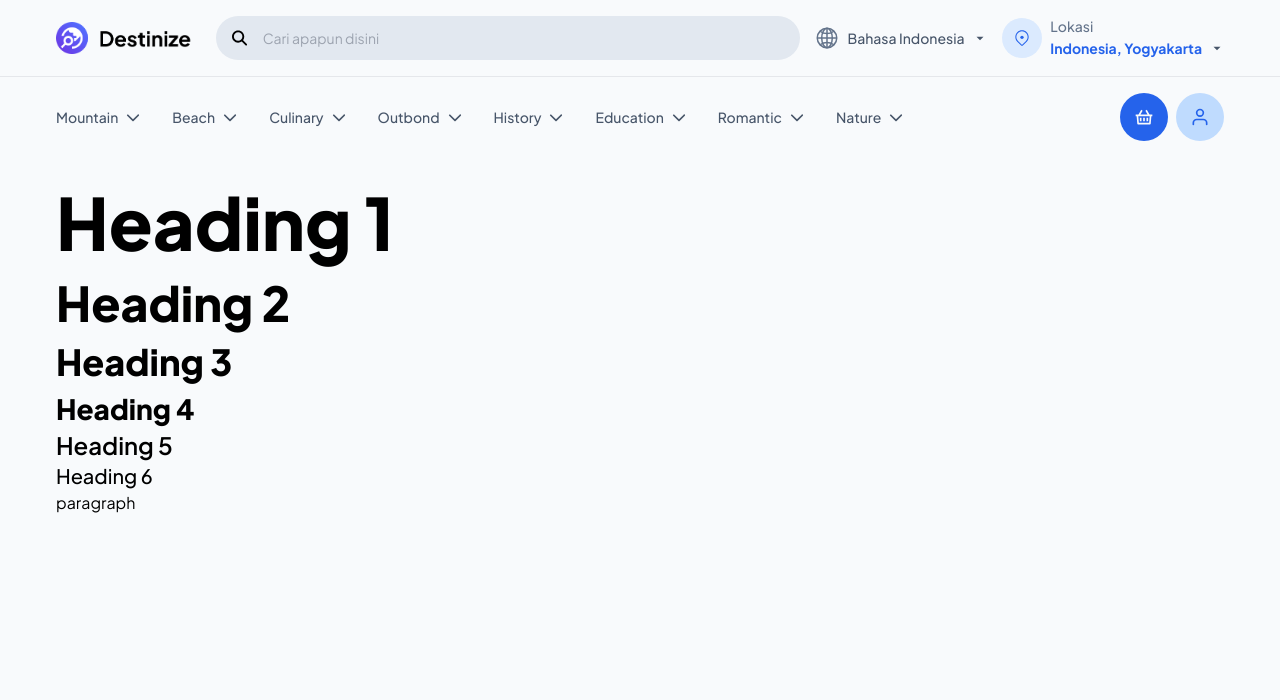
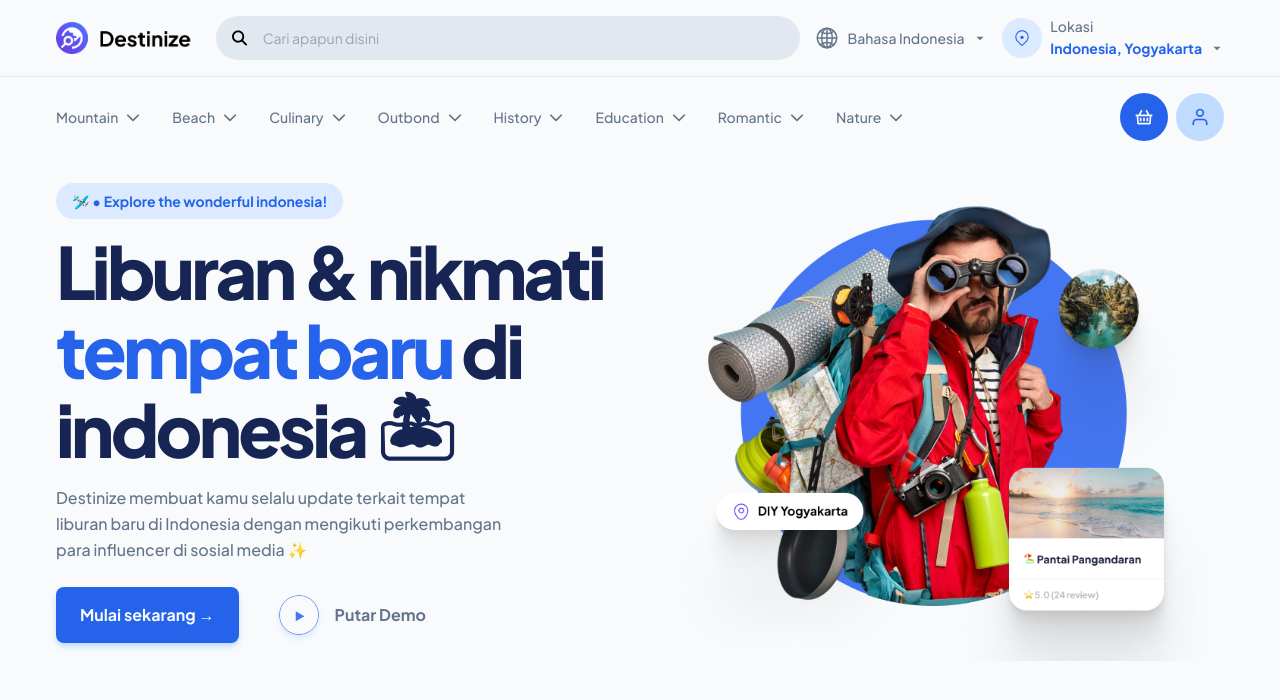
Before and after one commit to agreytosira/destinize, a React (Vite) app: page / in a window 1280 px wide. Shown: the top 700 px of the page. Built offline with nearby package versions, Linux system fonts and the light colour scheme.

Commit message:
feat: finishing jumbotron

```diff
--- a/src/App.jsx
+++ b/src/App.jsx
@@ -1,18 +1,16 @@
+import { Routes, Route } from 'react-router-dom'
 import Navbar from './components/Navbar'
+import Homepage from './pages/Homepage'
 
 function App() {
   return (
     <>
       <Navbar />
-      <div className='container'>
-        <h1>Heading 1</h1>
-        <h2>Heading 2 </h2>
-        <h3>Heading 3</h3>
-        <h4>Heading 4</h4>
-        <h5>Heading 5</h5>
-        <h6>Heading 6</h6>
-        <p>paragraph</p>
-      </div>
+      <main>
+        <Routes>
+          <Route path='/' element=<Homepage /> />
+        </Routes>
+      </main>
     </>
   )
 }
--- /dev/null
+++ b/src/components/Button.jsx
@@ -0,0 +1,21 @@
+import { Link } from 'react-router-dom'
+
+function Button({ type, href, children, color }) {
+  if (type === 'link') {
+    if (color === 'blue') {
+      return (
+        <Link to={href} className='inline-flex gap-2 px-6 py-4 font-bold transition-all duration-300 bg-blue-600 rounded-lg shadow-md text-slate-50 hover:bg-blue-700 ease shadow-blue-200'>
+          {children}
+        </Link>
+      )
+    }
+  } else if (type === 'play') {
+    return (
+      <button className='inline-flex items-center gap-4 px-6 py-4 font-bold rounded-lg text-slate-500'>
+        <img src='/play.svg' alt='Icon Play' className='rounded-full shadow-md size-10 shadow-blue-100' /> {children}
+      </button>
+    )
+  }
+}
+
+export default Button
--- a/src/components/Dropdown.jsx
+++ b/src/components/Dropdown.jsx
@@ -12,7 +12,7 @@ const Dropdown = ({ id, children, items, className, type }) => {
   return (
     <div className='relative inline-block text-left'>
       <div>
-        <button type='button' className={`${className} inline-flex items-center justify-center w-full gap-2 text-sm font-medium bg-transparent text-slate-600`} id={`dropdown-${id}`} aria-haspopup='true' aria-expanded={isOpen ? 'true' : 'false'} onClick={toggleDropdown}>
+        <button type='button' className={`${className} inline-flex items-center justify-center w-full gap-2 text-sm font-medium bg-transparent text-slate-500`} id={`dropdown-${id}`} aria-haspopup='true' aria-expanded={isOpen ? 'true' : 'false'} onClick={toggleDropdown}>
           {children} {isOpen ? type === 'chevron' ? <FaChevronUp /> : <RiArrowUpSFill /> : type === 'chevron' ? <FaChevronDown /> : <RiArrowDownSFill />}
         </button>
       </div>
--- a/src/index.css
+++ b/src/index.css
@@ -8,25 +8,29 @@ body {
 }
 
 h1 {
-  @apply text-7xl font-extrabold leading-[98px];
+  @apply font-extrabold leading-[1.1] text-7xl text-blue-950;
 }
 
 h2 {
-  @apply text-5xl font-extrabold leading-[4rem];
+  @apply text-5xl font-extrabold text-blue-950;
 }
 
 h3 {
-  @apply text-4xl font-extrabold leading-[54px];
+  @apply text-4xl font-extrabold text-blue-950;
 }
 
 h4 {
-  @apply text-[28px] font-extrabold leading-[40px];
+  @apply text-[28px] font-extrabold text-blue-950;
 }
 
 h5 {
-  @apply text-2xl font-semibold leading-8;
+  @apply text-2xl font-semibold text-blue-950;
 }
 
 h6 {
-  @apply text-xl font-medium leading-[30px];
+  @apply text-xl font-medium text-blue-950;
 }
+
+p {
+  @apply leading-relaxed text-slate-500;
+}
--- /dev/null
+++ b/src/pages/Homepage.jsx
@@ -0,0 +1,11 @@
+import Jumbotron from '../sections/Jumbotron'
+
+function Homepage() {
+  return (
+    <main>
+      <Jumbotron />
+    </main>
+  )
+}
+
+export default Homepage
--- /dev/null
+++ b/src/sections/Jumbotron.jsx
@@ -0,0 +1,27 @@
+import Button from '../components/Button'
+function Jumbotron() {
+  return (
+    <div className='container mb-4'>
+      <div className='grid items-center grid-cols-2 gap-8'>
+        <div className='flex flex-col items-start'>
+          <span className='inline-flex items-center px-4 py-2 mb-3 text-sm font-bold text-blue-600 bg-blue-100 rounded-full'>🛩️ • Explore the wonderful indonesia!</span>
+          <h1 className='tracking-tighter'>
+            Liburan & nikmati <span className='text-blue-600'>tempat baru </span>di indonesia ️🏝
+          </h1>
+          <p className='w-4/5 my-4 font-medium'>Destinize membuat kamu selalu update terkait tempat liburan baru di Indonesia dengan mengikuti perkembangan para influencer di sosial media ✨</p>
+          <div className='flex items-center gap-4'>
+            <Button href='/' type='link' color='blue'>
+              Mulai sekarang →
+            </Button>
+            <Button type='play'>Putar Demo</Button>
+          </div>
+        </div>
+        <div className='flex items-center justify-center'>
+          <img src='/hero.svg' alt='Hero Image' />
+        </div>
+      </div>
+    </div>
+  )
+}
+
+export default Jumbotron
```
Also changed, not shown: public/hero.svg (added), public/play.svg (added).
